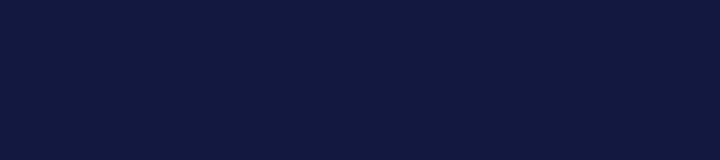
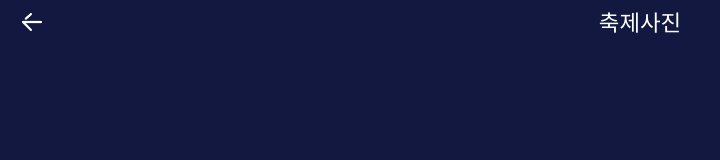
Before and after one commit to gd5097/festival_page, a React (Vite) app in the folder front/: page /community/festival-picture-view/1 in a window 1280 px wide. Before the commit this address had no page. Shown: the top 160 px of the page, without its empty margins (0-720 px from the left). Built offline with nearby package versions, Linux system fonts and the light colour scheme.

Commit message:
Routing params 문제

```diff
--- a/front/src/app.jsx
+++ b/front/src/app.jsx
@@ -7,6 +7,7 @@ import MiraeSquarePage from './pages/mirae-square';
 import CommunityPage from './pages/community';
 import AnniversaryPage from './pages/anniversary';
 import RiverOfKnuPage from './pages/river-of-knu';
+import FestivalPictureViewPage from './pages/festival-picture-view';
 
 function App() {
     return(
@@ -17,6 +18,7 @@ function App() {
             <Route path="/anniversary" element={<AnniversaryPage />} />
             <Route path="/community" element={<CommunityPage />} />
             <Route path="/river-of-knu" element={<RiverOfKnuPage />} />
+            <Route path="/community/festival-picture-view/:id" element={<FestivalPictureViewPage />} />
         </Routes>
     );
 }
--- a/front/src/components/community/festival-picture-box.jsx
+++ b/front/src/components/community/festival-picture-box.jsx
@@ -13,7 +13,7 @@ export default function FestivalPictureBox( {postInfo} ) {
         <Link
             // 전체 컨테이너
 
-            to={`/test/:festival-post-${postInfo.id}`}
+            to={`/festival-picture-view/${postInfo.id}`}
             css={css`
                 display: flex;
                 flex-direction: column;
--- a/front/src/pages/festival-picture-view.jsx
+++ b/front/src/pages/festival-picture-view.jsx
@@ -5,15 +5,24 @@ import Header from '../components/header';
 
 import arrowIcon from '../images/back-arrow.png';
 import FoodList from '../components/anniversary/food-list';
+import { useParams } from 'react-router-dom';
 
-export default function AnniversaryPage() {
+export default function FestivalPictureViewPage() {
 
 
 
+    const params = useParams();
+    useEffect(() => {
+        console.log(params);
+        //console.log(match.params);
+     }, [])
+
     return(
+
+
         <DefalutLayout>
             <Header
-                title={'육십주년관'}
+                title={'축제사진'}
                 leftIcon={
                     {
                         iconImage: arrowIcon,
@@ -23,7 +32,7 @@ export default function AnniversaryPage() {
                     }
                 }
             />
-            <FoodList />
+
 
         </DefalutLayout>
     );
```
Also changed, not shown: 1 other file (tests, documents, lock files or other folders).
